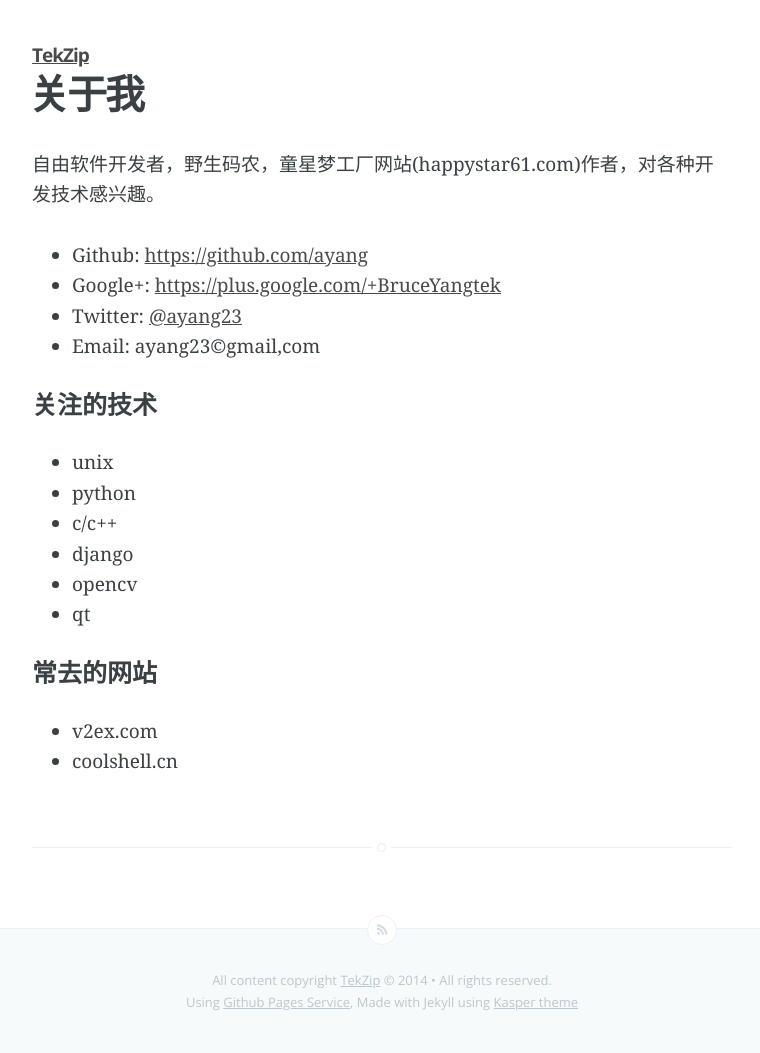
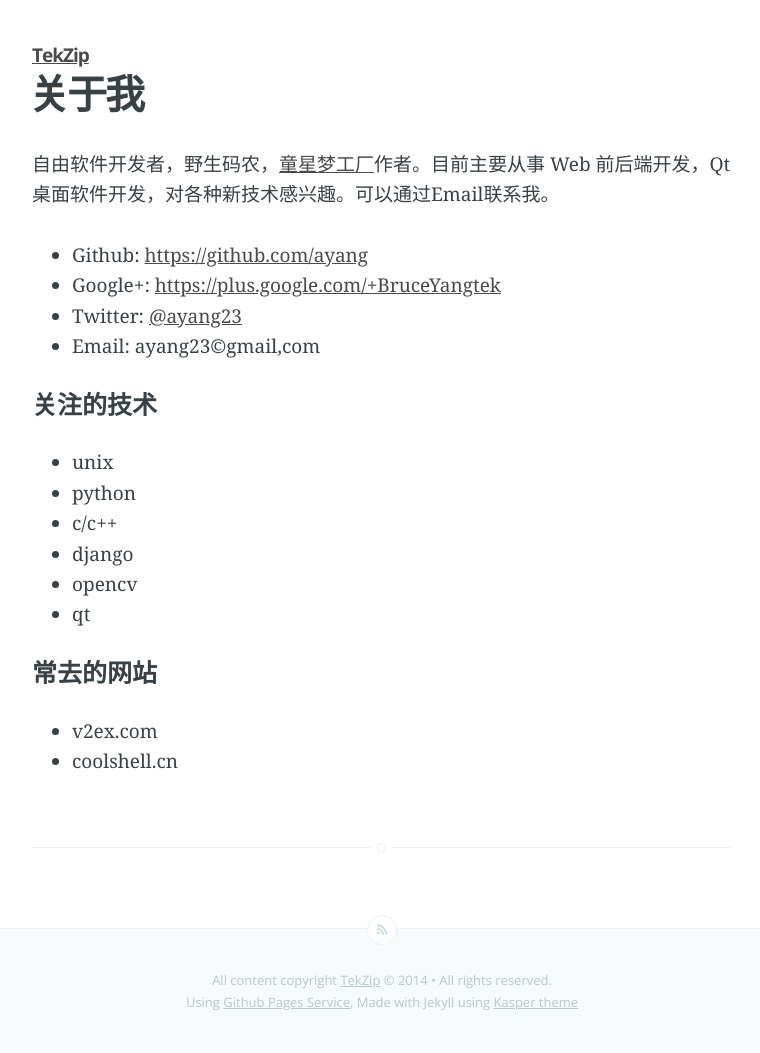
Before and after one commit to ayang/ayang.github.io, a Jekyll site: the page built from about.md, in a window 1280 px wide. Shown: the whole page, without its empty margins (258-1018 px from the left). Built offline with Jekyll 4.4.1, drawn with Linux system fonts in a browser that asks for light colours; Markdown is read by kramdown in place of the engine named in the settings.

Commit message:
updated about

```diff
--- a/about.md
+++ b/about.md
@@ -3,7 +3,7 @@
 title: 关于我
 ---
 
-自由软件开发者，野生码农，童星梦工厂网站(happystar61.com)作者，对各种开发技术感兴趣。
+自由软件开发者，野生码农，[童星梦工厂](happystar61.com)作者。目前主要从事 Web 前后端开发，Qt 桌面软件开发，对各种新技术感兴趣。可以通过Email联系我。
 
 + Github: [https://github.com/ayang](https://github.com/ayang)
 + Google+: [https://plus.google.com/+BruceYangtek](https://plus.google.com/+BruceYangtek)
```
Also changed, not shown: assets/css/main.css (line endings or trailing spaces).
